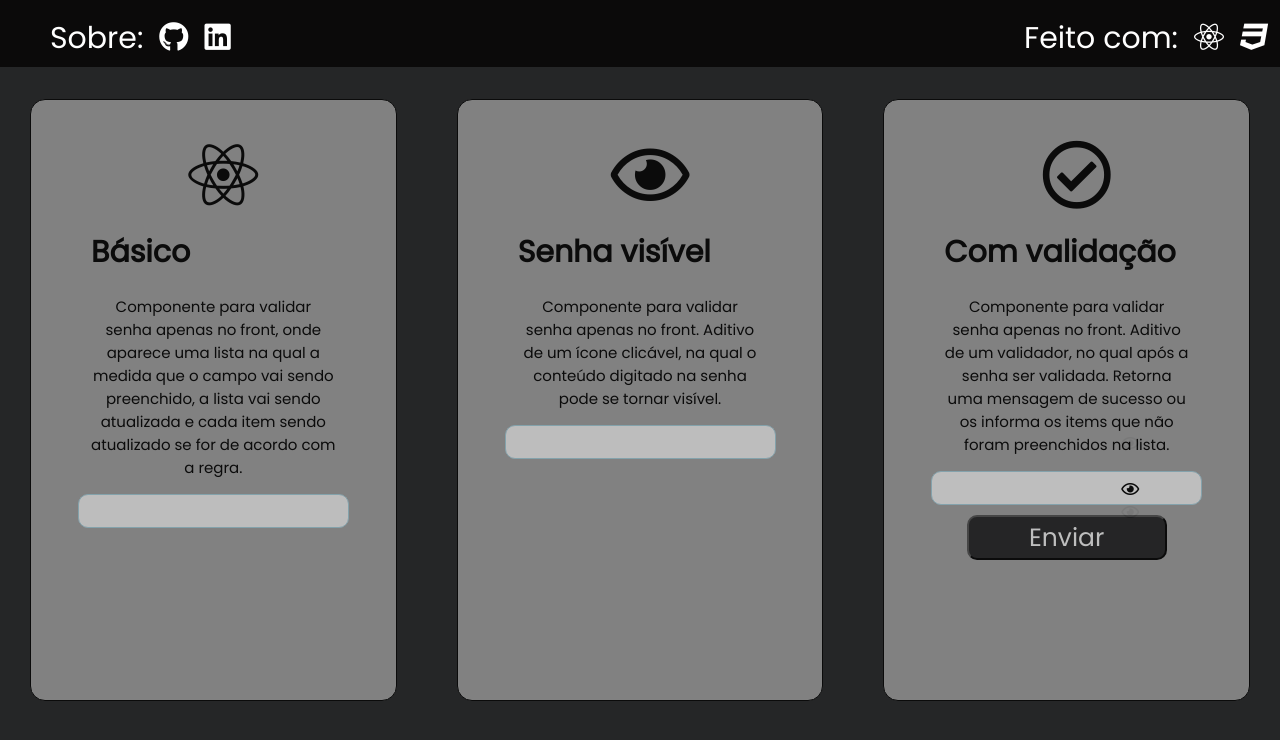
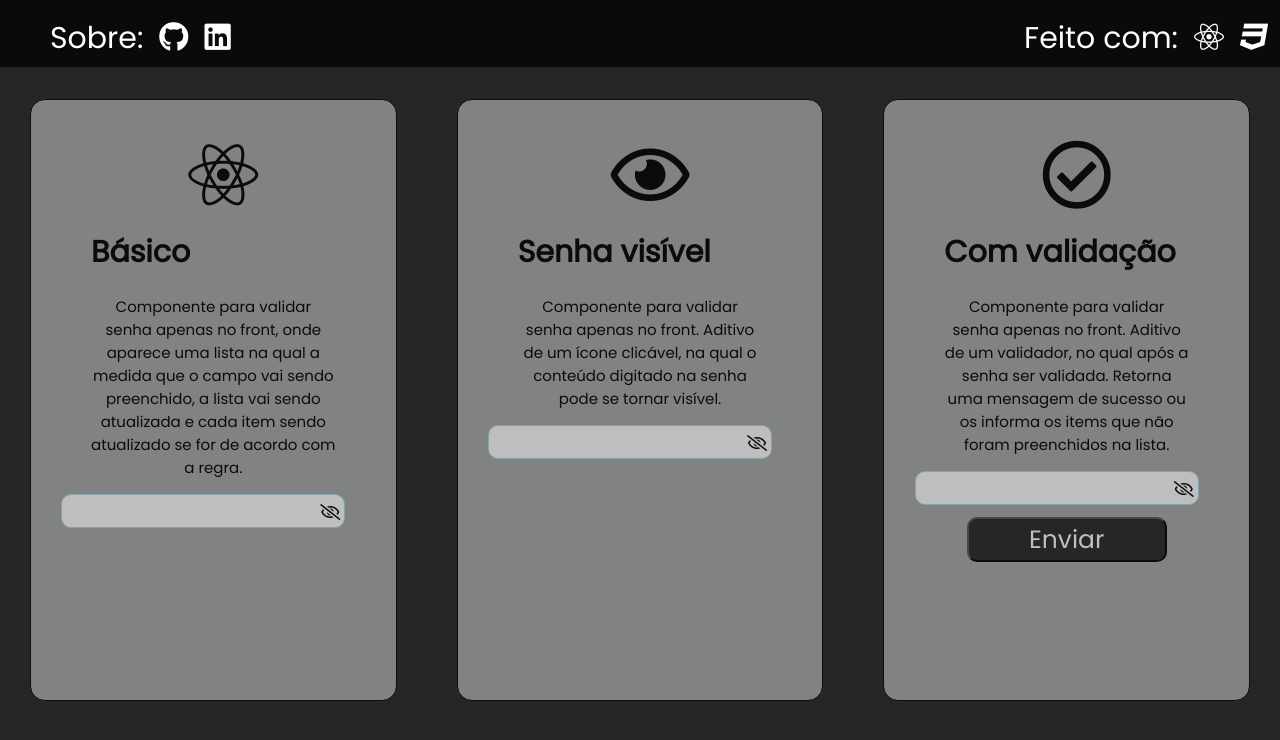
Before and after one commit to lucasaraujo18/password-component, a React (Create React App) app: page / in a window 1280 px wide. Shown: the top 740 px of the page. Built offline with nearby package versions, Linux system fonts and the light colour scheme.

Commit message:
Estilo do icone e função de ver senha

```diff
--- a/src/components/passwordComponent/InputPassword.jsx
+++ b/src/components/passwordComponent/InputPassword.jsx
@@ -11,6 +11,7 @@ export function InputPassword(props) {
     const [passedRule4, setPassedRule4] = useState(false);
     const [passedRule5, setPassedRule5] = useState(false);
     const [seeButton, setSeeButton] = useState(false);
+    const [passwordType, setPasswordType] = useState('password');
 
     useEffect(() => {
         setSeeButton(props.seeButton);
@@ -100,22 +101,23 @@ export function InputPassword(props) {
     }
 
     const viewPassword = () => {
-        let password = document.getElementById('test');
+        if (passwordType === 'password') {
+            setPasswordType('text');
+        } else {
+            setPasswordType('password');
+        }
 
-        if (password.type === 'password') {
-            password.type = 'text';
-        } else {
-            password.type = 'password';
-        }
     }
 
     return (
         <>
             <div className="display-component">
                 <div className="row-input">
-                    <input type="password" name="test" id="test" onKeyUp={
+                    <input type={passwordType} name="test" id="test" onKeyUp={
                         (event) => showRulesList(event.currentTarget.value)} className="template-form" />
-                    <i className="far fa-eye" onClick={viewPassword}></i>
+                    {passwordType === 'password' ? <i className="far fa-eye-slash" onClick={viewPassword}></i>
+                        : <i className="far fa-eye" onClick={viewPassword}></i>
+                    }
                 </div>
                 {showList ? <RulesList /> : ''}
                 {seeButton ? <ButtonComponent text="Enviar" buttonFunction={() => handleSubmit()}></ButtonComponent> : ''}
--- a/src/components/passwordComponent/style.scss
+++ b/src/components/passwordComponent/style.scss
@@ -13,6 +13,7 @@
     border-style: solid !important;
     border-width: 1px !important;
     border-color: lightblue !important;
+    padding-left: 15px;
 
     &:focus {
         border-style: solid !important;
@@ -39,6 +40,7 @@
     color: darkred;
     font-size: 15px;
     margin-bottom: 0px !important;
+    text-decoration: none !important;
 }
 
 .show-pass-request {
@@ -58,9 +60,8 @@
 }
 
 .row-input i {
-    position: absolute;
-    padding: 10px 0;
+    position: relative;
+    padding: 10px 0 10px 0px;
+    right: 25px;
     cursor: pointer;
-    display: flex;
-    right: 11%;
 }
```
